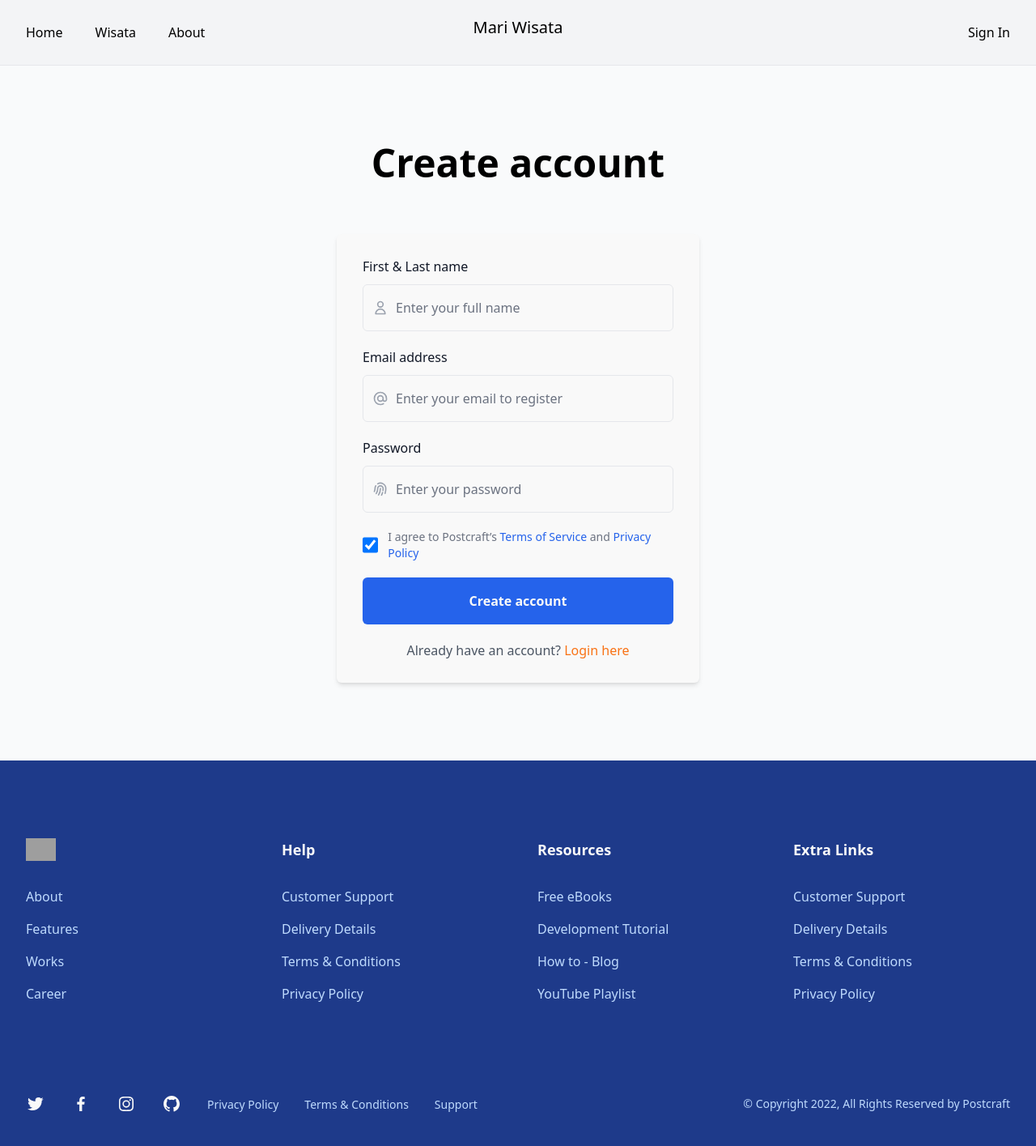
After one commit to RaihanAZaki/MariWisata-Websitee, a CodeIgniter 4 app: template app/Views/pages/signUp.php in a window 1280 px wide. The commit adds this page. Shown: the whole page at 81% size. Run offline with PHP 8.4 and a stand-in for CodeIgniter, Linux system fonts and the light colour scheme; the template is opened without the code that fills it, so the values that code supplies are empty; some libraries are stand-ins or nearby versions; grey boxes are pictures that could not be loaded.

Commit message:
update home, about, signIn, signUp

```diff
--- a/app/Config/Routes.php
+++ b/app/Config/Routes.php
@@ -39,6 +39,8 @@ $routes->setAutoRoute(true);
 $routes->get('/home', 'Home::index');
 $routes->get('/wisata', 'Wisata::index');
 $routes->get('/about', 'About::index');
+$routes->get('/signIn', 'SignIn::index');
+$routes->get('/signUp', 'SignUp::index');
 
 /*
  * --------------------------------------------------------------------
--- a/app/Views/layout/navbar.php
+++ b/app/Views/layout/navbar.php
@@ -4,10 +4,10 @@
         <div class="px-4 mx-auto sm:px-6 lg:px-8">
             <nav class="relative flex items-center justify-between h-16 lg:h-20">
                 <div class="hidden lg:flex lg:items-center lg:space-x-10">
-                    <a href="<?= base_url('/'); ?>" title="" class="text-base font-medium text-black"> Home </a>
-                    <a href="/wisata" title="" class="text-base font-medium text-black group-hover:text-blue-400">
+                    <a href="<?= base_url('/'); ?>" title="Home" class="text-base font-medium text-black"> Home </a>
+                    <a href="/wisata" title="Wisata" class="text-base font-medium text-black group-hover:text-blue-400">
                         Wisata </a>
-                    <a href="/about" title="" class="text-base font-medium text-black"> About </a>
+                    <a href="/about" title="About" class="text-base font-medium text-black"> About </a>
                 </div>
 
                 <div class="lg:absolute lg:-translate-x-1/2 lg:inset-y-5 lg:left-1/2">
@@ -29,7 +29,7 @@
                 </button>
 
                 <div class="hidden lg:flex lg:items-center lg:space-x-10">
-                    <a href="#" title="" class="text-base font-medium text-black"> Sign in </a>
+                    <a href="/signIn" title="Sign In" class="text-base font-medium text-black"> Sign In </a>
                 </div>
             </nav>
         </div>
@@ -53,13 +53,13 @@
 
             <div class="mt-6">
                 <div class="flex flex-col space-y-2">
-                    <a href="#" title=""
+                    <a href="<?= base_url('/'); ?>" title="Home"
                         class="py-2 text-base font-medium text-black transition-all duration-200 focus:text-blue-600">
                         Home </a>
-                    <a href="#" title=""
+                    <a href="/wisata" title="Wisata"
                         class="py-2 text-base font-medium text-black transition-all duration-200 focus:text-blue-600">
                         Wisata </a>
-                    <a href="#" title=""
+                    <a href="/about" title="About"
                         class="py-2 text-base font-medium text-black transition-all duration-200 focus:text-blue-600">
                         About </a>
                 </div>
@@ -67,9 +67,9 @@
                 <hr class="my-4 border-gray-200" />
 
                 <div class="flex flex-col space-y-2">
-                    <a href="#" title=""
+                    <a href="/signIn" title="Sign In"
                         class="py-2 text-base font-medium text-black transition-all duration-200 focus:text-blue-600">
-                        Sign in </a>
+                        Sign In </a>
                 </div>
             </div>
         </div>
--- /dev/null
+++ b/app/Views/pages/signUp.php
@@ -0,0 +1,98 @@
+<?= $this->extend('layout/template'); ?>
+
+<?= $this->section('content'); ?>
+
+<!-- Sign up Section Start -->
+<section class="py-10 bg-gray-50 sm:py-16 lg:py-24">
+    <div class="px-4 mx-auto max-w-7xl sm:px-6 lg:px-8">
+        <div class="max-w-2xl mx-auto text-center">
+            <h2 class="text-3xl font-bold leading-tight text-black sm:text-4xl lg:text-5xl">Create account</h2>
+        </div>
+
+        <div class="relative max-w-md mx-auto mt-8 md:mt-16">
+            <div class="overflow-hidden bg-white rounded-md shadow-md">
+                <div class="px-4 py-6 sm:px-8 sm:py-7">
+                    <form action="#" method="POST">
+                        <div class="space-y-5">
+                            <div>
+                                <label for="" class="text-base font-medium text-gray-900"> First & Last name </label>
+                                <div class="mt-2.5 relative text-gray-400 focus-within:text-gray-600">
+                                    <div class="absolute inset-y-0 left-0 flex items-center pl-3 pointer-events-none">
+                                        <svg class="w-5 h-5" xmlns="http://www.w3.org/2000/svg" fill="none"
+                                            viewBox="0 0 24 24" stroke="currentColor">
+                                            <path stroke-linecap="round" stroke-linejoin="round" stroke-width="2"
+                                                d="M16 7a4 4 0 11-8 0 4 4 0 018 0zM12 14a7 7 0 00-7 7h14a7 7 0 00-7-7z" />
+                                        </svg>
+                                    </div>
+
+                                    <input type="text" name="" id="" placeholder="Enter your full name"
+                                        class="block w-full py-4 pl-10 pr-4 text-black placeholder-gray-500 transition-all duration-200 bg-white border border-gray-200 rounded-md focus:outline-none focus:border-blue-600 caret-blue-600" />
+                                </div>
+                            </div>
+
+                            <div>
+                                <label for="" class="text-base font-medium text-gray-900"> Email address </label>
+                                <div class="mt-2.5 relative text-gray-400 focus-within:text-gray-600">
+                                    <div class="absolute inset-y-0 left-0 flex items-center pl-3 pointer-events-none">
+                                        <svg class="w-5 h-5" xmlns="http://www.w3.org/2000/svg" fill="none"
+                                            viewBox="0 0 24 24" stroke="currentColor">
+                                            <path stroke-linecap="round" stroke-linejoin="round" stroke-width="2"
+                                                d="M16 12a4 4 0 10-8 0 4 4 0 008 0zm0 0v1.5a2.5 2.5 0 005 0V12a9 9 0 10-9 9m4.5-1.206a8.959 8.959 0 01-4.5 1.207" />
+                                        </svg>
+                                    </div>
+
+                                    <input type="email" name="" id="" placeholder="Enter your email to register"
+                                        class="block w-full py-4 pl-10 pr-4 text-black placeholder-gray-500 transition-all duration-200 bg-white border border-gray-200 rounded-md focus:outline-none focus:border-blue-600 caret-blue-600" />
+                                </div>
+                            </div>
+
+                            <div>
+                                <label for="" class="text-base font-medium text-gray-900"> Password </label>
+                                <div class="mt-2.5 relative text-gray-400 focus-within:text-gray-600">
+                                    <div class="absolute inset-y-0 left-0 flex items-center pl-3 pointer-events-none">
+                                        <svg class="w-5 h-5" xmlns="http://www.w3.org/2000/svg" fill="none"
+                                            viewBox="0 0 24 24" stroke="currentColor">
+                                            <path stroke-linecap="round" stroke-linejoin="round" stroke-width="2"
+                                                d="M12 11c0 3.517-1.009 6.799-2.753 9.571m-3.44-2.04l.054-.09A13.916 13.916 0 008 11a4 4 0 118 0c0 1.017-.07 2.019-.203 3m-2.118 6.844A21.88 21.88 0 0015.171 17m3.839 1.132c.645-2.266.99-4.659.99-7.132A8 8 0 008 4.07M3 15.364c.64-1.319 1-2.8 1-4.364 0-1.457.39-2.823 1.07-4" />
+                                        </svg>
+                                    </div>
+
+                                    <input type="password" name="" id="" placeholder="Enter your password"
+                                        class="block w-full py-4 pl-10 pr-4 text-black placeholder-gray-500 transition-all duration-200 bg-white border border-gray-200 rounded-md focus:outline-none focus:border-blue-600 caret-blue-600" />
+                                </div>
+                            </div>
+
+                            <div class="flex items-center">
+                                <input type="checkbox" name="agree" id="agree"
+                                    class="w-5 h-5 text-green-500 bg-white border-gray-200 rounded" checked />
+
+                                <label for="agree" class="ml-3 text-sm font-medium text-gray-500">
+                                    I agree to Postcraft’s <a href="#" title=""
+                                        class="text-blue-600 hover:text-blue-700 hover:underline">Terms of Service</a>
+                                    and <a href="#" title=""
+                                        class="text-blue-600 hover:text-blue-700 hover:underline">Privacy Policy</a>
+                                </label>
+                            </div>
+
+                            <div>
+                                <button type="submit"
+                                    class="inline-flex items-center justify-center w-full px-4 py-4 text-base font-semibold text-white transition-all duration-200 bg-blue-600 border border-transparent rounded-md focus:outline-none hover:bg-blue-700 focus:bg-blue-700">
+                                    Create account
+                                </button>
+                            </div>
+
+                            <div class="text-center">
+                                <p class="text-base text-gray-600">Already have an account? <a href="/signIn" title=""
+                                        class="font-medium text-orange-500 transition-all duration-200 hover:text-orange-600 hover:underline">Login
+                                        here</a></p>
+                            </div>
+                        </div>
+                    </form>
+                </div>
+            </div>
+        </div>
+    </div>
+</section>
+<!-- Sign up Section End -->
+
+<?= $this->endSection(); ?>
```
Also changed, not shown: app/Controllers/SignIn.php (added, +16 -0 lines), app/Controllers/SignUp.php (added, +16 -0 lines), app/Views/pages/about.php (+7 -43 lines), app/Views/pages/signIn.php (added, +78 -0 lines), app/Views/pages/wisata.php (+39 -0 lines), public/assets/css/style.css, public/assets/img/team.png (added).
